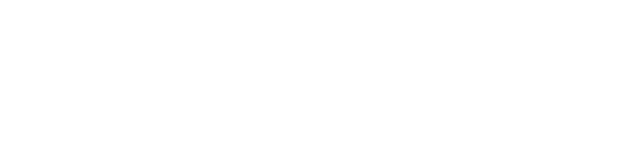
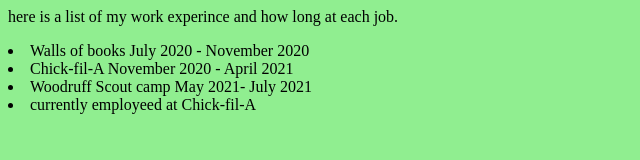
Before and after one commit to Vilhelm13/website, a plain HTML site: page workResume.html in a window 1280 px wide. Shown: the whole page, without its empty margins (0-640 px from the left). Drawn offline with Linux system fonts and the light colour scheme.

Commit message:
Update workResume.html

```diff
--- a/workResume.html
+++ b/workResume.html
@@ -1,7 +1,23 @@
 <html>
 <head>
 <title>Wm's Work resume</title>
-
+ </head>
+ <style>
+  body {
+  background-color: lightgreen;
+   color: black;
+  }
+   font-size:200%;
+  }
+    </style>
+  <p My work experience!
+  <br>
+  here is a list of my work experince and how long at each job.
+  </p>
+<li> Walls of books July 2020 - November 2020</li>
+<li> Chick-fil-A November 2020 - April 2021</li>
+ <li>Woodruff Scout camp May 2021- July 2021</li>
+   <li> currently employeed at Chick-fil-A</li>
 </head>
 
 </html>
```
